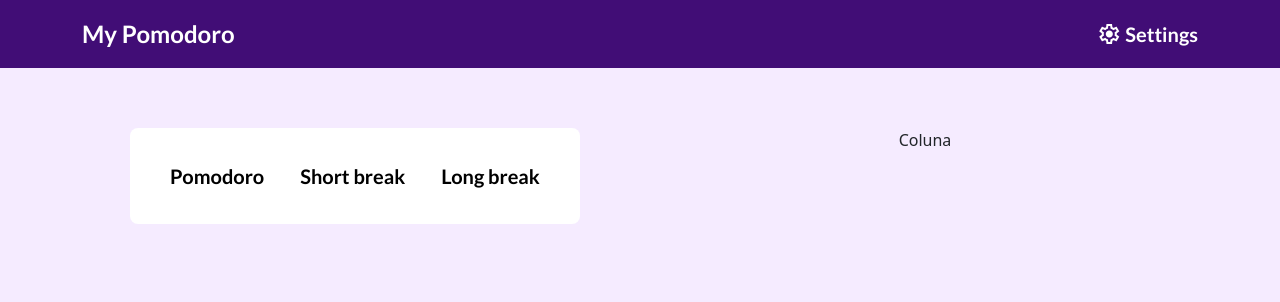
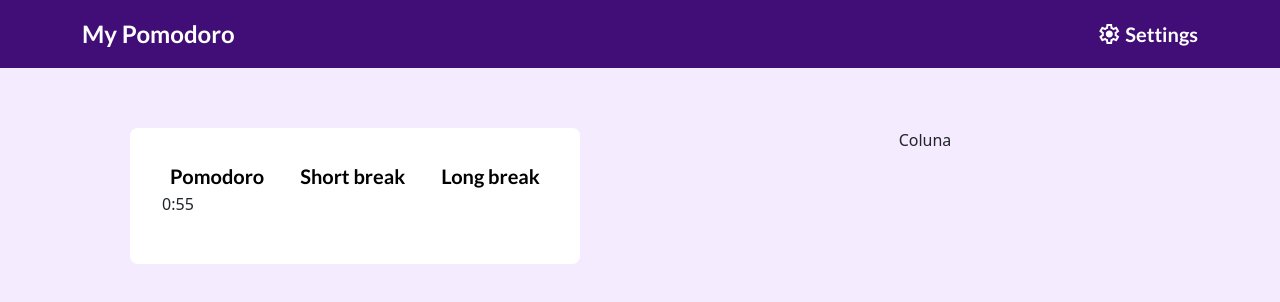
Before and after one commit to VictorM-Coder/My-Pomodoro, an Angular app: page / in a window 1280 px wide. Shown: the top 302 px of the page. Built offline with nearby package versions, Linux system fonts and the light colour scheme.

Commit message:
implementação do timer

```diff
--- a/src/app/components/body/body/body.component.html
+++ b/src/app/components/body/body/body.component.html
@@ -1,10 +1,10 @@
 <main class="container mg-top-3">
   <section class="row">
-    <div class="col-6 d-flex justify-content-center">
+    <div class="col-12 col-lg-6 d-flex justify-content-center">
       <app-timer-card></app-timer-card>
     </div>
 
-    <div class="col-6 d-flex justify-content-center">
+    <div class="col-12 col-lg-6 d-flex justify-content-center">
       Coluna
     </div>
 
--- a/src/app/components/body/timer-card/timer-card.component.html
+++ b/src/app/components/body/timer-card/timer-card.component.html
@@ -1,4 +1,4 @@
-<div class="background-white d-flex default-border-radius card-padding">
+<div class="background-white d-flex flex-column default-border-radius card-padding">
   <div class="d-flex">
     <span>
       <button class="btn-pomodoro mg-right-20 default-border-radius">Pomodoro</button>
@@ -10,4 +10,7 @@
       <button class="btn-pomodoro default-border-radius">Long break</button>
     </span>
   </div>
+  <div class="d-flex">
+    <app-timer></app-timer>
+  </div>
 </div>
--- /dev/null
+++ b/src/app/components/body/timer/timer.component.html
@@ -0,0 +1 @@
+<p>{{minutes}}:{{seconds}}</p>
--- /dev/null
+++ b/src/app/components/body/timer/timer.component.ts
@@ -0,0 +1,31 @@
+import { Component } from '@angular/core';
+
+@Component({
+  selector: 'app-timer',
+  templateUrl: './timer.component.html',
+  styleUrls: ['./timer.component.css']
+})
+export class TimerComponent {
+  minutes:number = 1;
+  seconds:number = 0;
+  timeout:any;
+  decrementSeconds(){
+    if (this.seconds === 0){
+      if (this.minutes >= 1) this.seconds = 59
+      this.decrementMinutes()
+    }else{
+      this.seconds--;
+    }
+  }
+
+  decrementMinutes(){
+    if (this.minutes === 0 && this.seconds === 0) clearInterval(this.timeout)
+    else this.minutes--
+  }
+
+  ngAfterViewInit(){
+    this.timeout = setInterval(() => {
+      this.decrementSeconds()
+    }, 1000)
+  }
+}
--- a/src/app/components/components.module.ts
+++ b/src/app/components/components.module.ts
@@ -3,13 +3,15 @@ import { CommonModule } from '@angular/common';
 import {HeaderComponent} from "./header/header/header.component";
 import {BodyComponent} from "./body/body/body.component";
 import {TimerCardComponent} from "./body/timer-card/timer-card.component";
+import { TimerComponent } from './body/timer/timer.component';
 
 
 @NgModule({
   declarations: [
     HeaderComponent,
     BodyComponent,
-    TimerCardComponent
+    TimerCardComponent,
+    TimerComponent
   ],
   imports: [
     CommonModule
```
Also changed, not shown: src/app/components/body/timer/timer.component.css (added), 1 other file (tests, documents, lock files or other folders).
